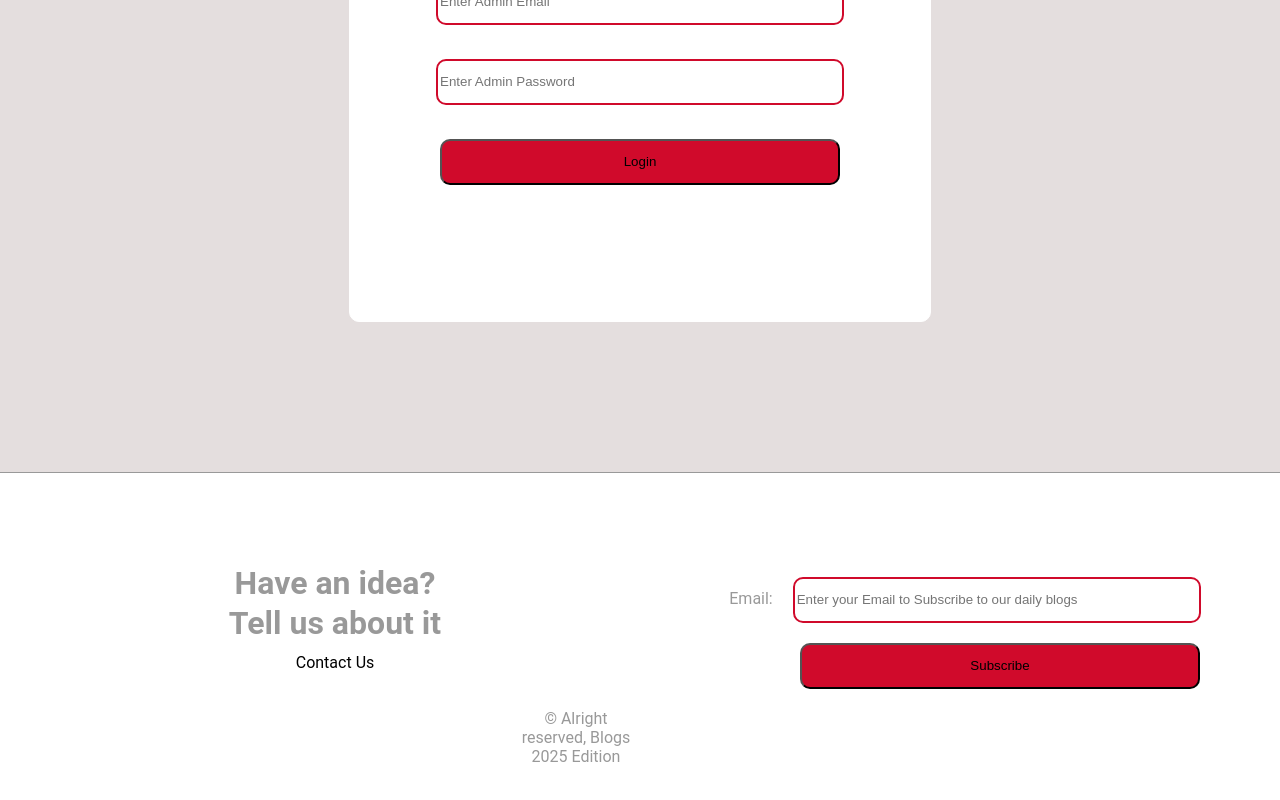
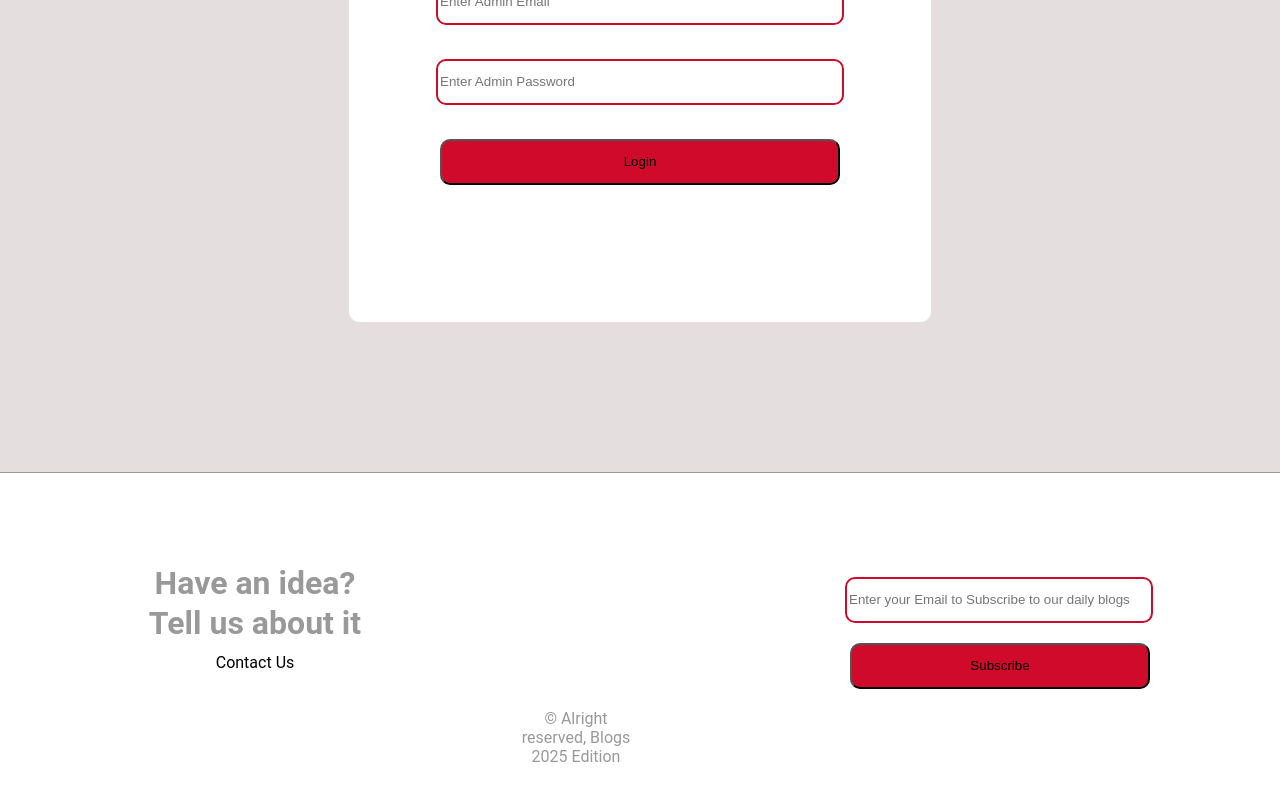
Before and after one commit to layneeboy555-lgtm/blog-project-frontend, a React (Vite) app: page /login in a window 1280 px wide. Shown: the part 380-1180 px from the top of the page. Built offline with nearby package versions, Linux system fonts and the light colour scheme.

Commit message:
text updated

```diff
--- a/src/component/Foot.jsx
+++ b/src/component/Foot.jsx
@@ -13,7 +13,6 @@ function Foot(){
                </div>
 
                <div className='foot-details'>
-                   <label for="email">Email:</label>
                    <input className="foot-email"  type="email" placeholder='Enter your Email to Subscribe to our daily blogs'></input>
                    <button className='foot-button'>Subscribe</button>
                </div>
--- a/src/styles/Foot.css
+++ b/src/styles/Foot.css
@@ -18,7 +18,11 @@
 .foot-details, .foot-email{
     line-height:40px;
     margin: 20px;
+    width: 300px;
+    margin-left: 100px;
+
 }
 .foot-details, .foot-button{
-    margin-left: 50px;
+    margin-left: 105px;
+    width: 300px;
 }
```
